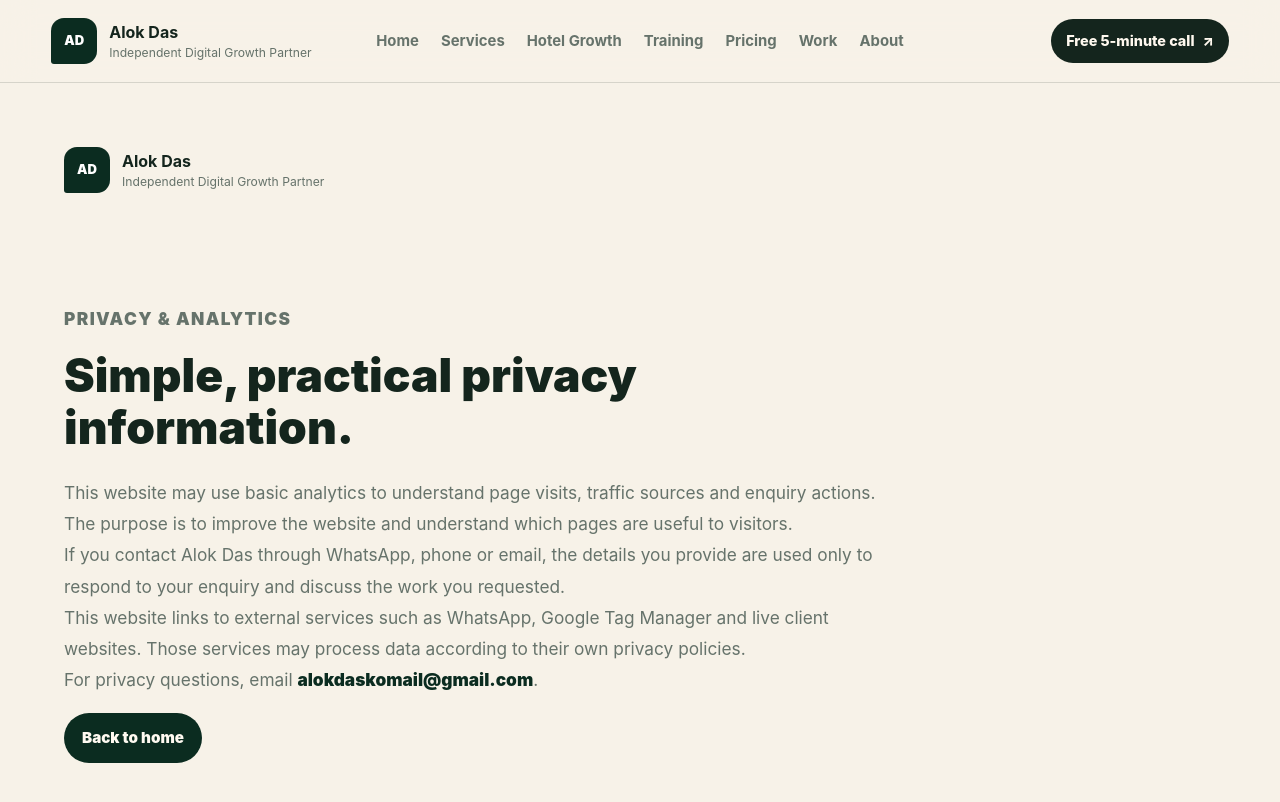
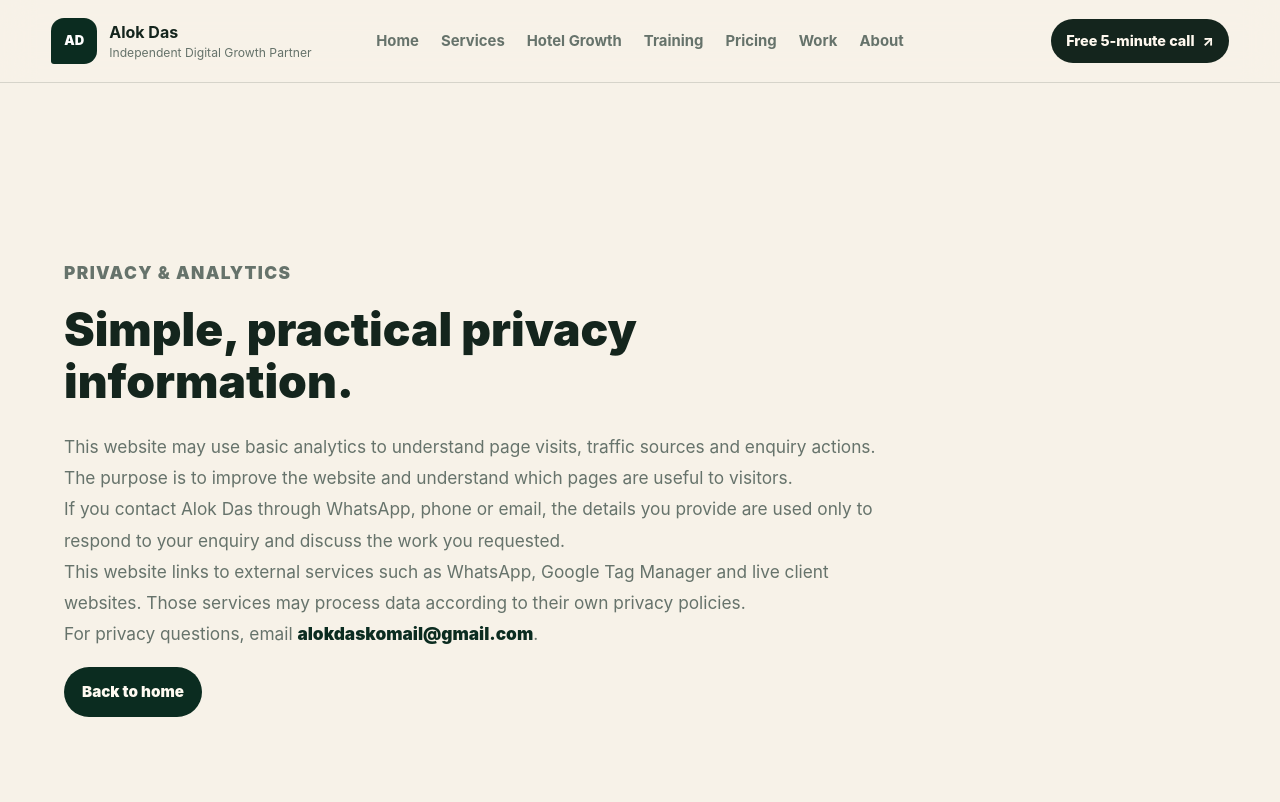
Before and after one commit to alokdaskomail-beep/alok-das-website, a Next.js app: page /privacy in a window 1280 px wide. Shown: the top 802 px of the page. Built offline with nearby package versions, Linux system fonts and the light colour scheme.

Commit message:
Use shared navigation across website pages

```diff
--- a/src/app/privacy/page.tsx
+++ b/src/app/privacy/page.tsx
@@ -7,13 +7,7 @@ export const metadata = {
 export default function PrivacyPage() {
   return (
     <main className="privacy-page">
-      <a className="brand" href="/">
-        <span className="brand-mark">AD</span>
-        <span>
-          <strong>Alok Das</strong>
-          <small>Independent Digital Growth Partner</small>
-        </span>
-      </a>
+
       <section>
         <p className="kicker">Privacy & analytics</p>
         <h1>Simple, practical privacy information.</h1>
```
